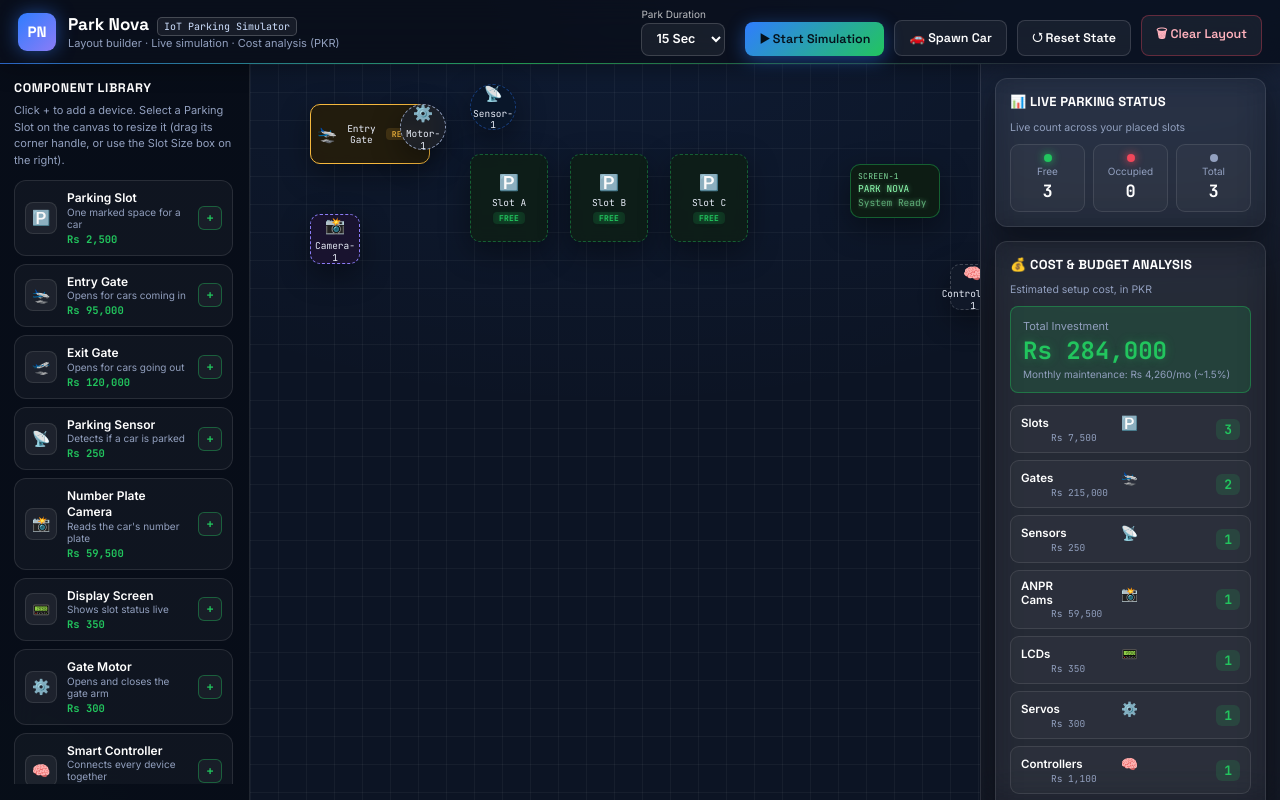
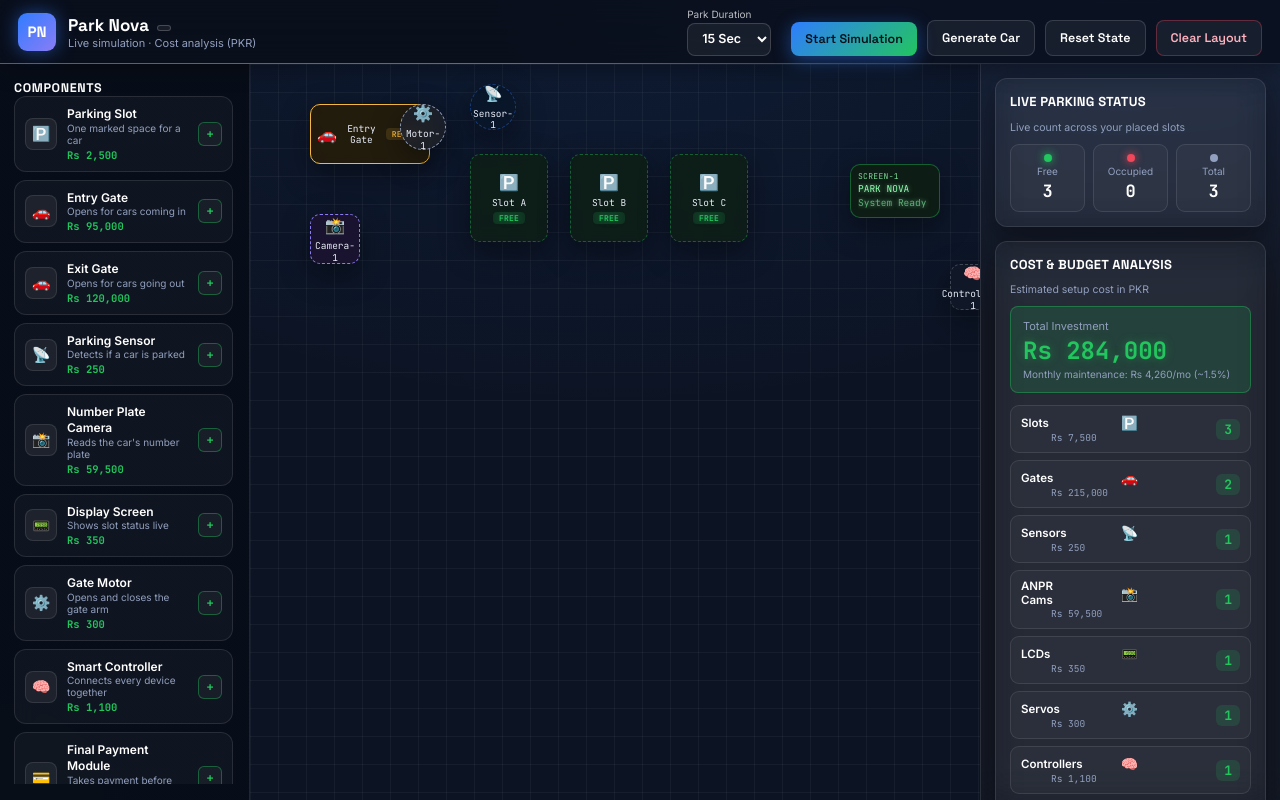
Before and after one commit to ibrarareeba22-sys/Park-Nova-Simulation, a plain HTML site: page simulation.html in a window 1280 px wide. Drawn offline with Linux system fonts and the light colour scheme.

Commit message:
Updated Simulation

```diff
--- a/script.js
+++ b/script.js
@@ -1,13 +1,9 @@
-/* =====================================================================
-   Park Nova — IoT Parking Simulator
-   script.js — vanilla JS, no frameworks. Pairs with index.html + style.css.
-   ===================================================================== */
-
-/* ---------- 1. Component catalogue (edit prices here anytime) ---------- */
+/* Park Nova — IoT Parking Simulator */
+/*  1. Component catalogue  */
 const COMPONENTS = [
   { type:'slot',        name:'Parking Slot',       desc:'One marked space for a car',     price:2500,   icon:'🅿️', w:78,  h:88,  group:'slots' },
-  { type:'entry-gate',  name:'Entry Gate',         desc:'Opens for cars coming in',        price:95000,  icon:'🛬', w:120, h:60,  group:'gates' },
-  { type:'exit-gate',   name:'Exit Gate',          desc:'Opens for cars going out',        price:120000, icon:'🛫', w:120, h:60,  group:'gates' },
+  { type:'entry-gate',  name:'Entry Gate',         desc:'Opens for cars coming in',        price:95000,  icon:'🚗', w:120, h:60,  group:'gates' },
+  { type:'exit-gate',   name:'Exit Gate',          desc:'Opens for cars going out',        price:120000, icon:'🚗', w:120, h:60,  group:'gates' },
   { type:'sensor',      name:'Parking Sensor',     desc:'Detects if a car is parked',      price:250,    icon:'📡', w:46,  h:46,  group:'sensors' },
   { type:'camera',      name:'Number Plate Camera', desc:'Reads the car\'s number plate',   price:59500,  icon:'📸', w:50,  h:50,  group:'cameras' },
   { type:'lcd',         name:'Display Screen',     desc:'Shows slot status live',          price:350,    icon:'📟', w:90,  h:54,  group:'lcds' },
@@ -19,24 +15,19 @@ const COMPONENTS = [
 /* runtime state */
 const canvas   = document.getElementById('canvas');
 const logList  = document.getElementById('logList');
-let placed     = [];      // {id, type, price, label, x, y, w, h, status, el}
+let placed     = [];
 let counter    = 0;
 let selectedId = null;
 let simTimer   = null;
 let simRunning = false;
-let lastEvent  = null;    // {slotLabel, status} — most recent slot change, drives the LCDs
+let lastEvent  = null;
 
-/* entry queue — cars wait in line, one at a time walks from entry gate to its slot */
+/* entry queue  */
 let spawnQueue = [];
 let entryBusy  = false;
 
-/* NEW: simulation "epoch" — Reset/Clear increments this. Every pending setTimeout
-   inside a car's journey checks the epoch before acting; agar Reset/Clear ho chuka
-   hai to purana pending step khud-ba-khud cancel ho jata hai aur state ko overwrite
-   nahi karta. Ye hi Reset State ke "kaam na karne" wale bug ki asal wajah thi. */
 let simEpoch = 0;
 
-/* Pakistani-style number plate generator, e.g. LEA-4521, ICT-0892 */
 const PLATE_PREFIXES = ['LEA','LEB','LED','LEF','LEZ','ICT','KHI','RIA','PES','GUJ'];
 function generatePlate(){
   const prefix = PLATE_PREFIXES[Math.floor(Math.random()*PLATE_PREFIXES.length)];
@@ -44,7 +35,7 @@ function generatePlate(){
   return `${prefix}-${digits}`;
 }
 
-/* ---------- 2. Build the library sidebar ---------- */
+/*2. Build the library sidebar */
 const libList = document.getElementById('libList');
 COMPONENTS.forEach(c => {
   const row = document.createElement('div');
@@ -61,7 +52,7 @@ COMPONENTS.forEach(c => {
   libList.appendChild(row);
 });
 
-/* ---------- 3. Adding a component to the canvas ---------- */
+/* 3. Adding a component to the canvas */
 function addComponent(type, x, y){
   const def = COMPONENTS.find(c => c.type === type);
   if(!def) return;
@@ -103,7 +94,6 @@ function addComponent(type, x, y){
   makeDraggable(el, item);
   el.querySelector('.p-del')?.addEventListener('click', (e)=>{ e.stopPropagation(); removeItem(item.id); });
 
-  // NEW: sirf Parking Slot ke liye ek resize handle wire karo (bottom-right corner square)
   if(type === 'slot'){
     const handle = el.querySelector('.resize-handle');
     if(handle) makeResizable(handle, item);
@@ -130,8 +120,6 @@ function buildInnerHTML(item, def){
   } else if(item.type === 'entry-gate' || item.type === 'exit-gate'){
     statusHTML = `<span class="p-status">READY</span>`;
   }
-  // resize-handle sirf slot type ke liye chahiye, magar isko yahan bina harm sabke liye
-  // add kar sakte hain kyunke CSS ise sirf .placed.slot.selected par hi dikhata hai.
   const resizeHandleHTML = (item.type === 'slot') ? `<div class="resize-handle" title="Drag to resize"></div>` : '';
   return `
     <button class="p-del">×</button>
@@ -154,13 +142,11 @@ function removeItem(id){
   log(`Removed <b>${item.label}</b>.`);
 }
 
-/* ---------- 4. Drag to move + click to select ---------- */
+/* 4. Drag to move + click to select */
 function makeDraggable(el, item){
   let dragging = false, startX=0, startY=0, origX=0, origY=0, moved=false;
 
   el.addEventListener('pointerdown', (e)=>{
-    // FIX: agar click delete (×) button ya resize handle par hua hai to
-    // is listener ko kuch bhi na karne dein — unke apne handlers chalne dein.
     if(e.target.closest('.p-del') || e.target.closest('.resize-handle')) return;
 
     dragging = true; moved = false;
@@ -185,7 +171,7 @@ function makeDraggable(el, item){
   });
 }
 
-/* ---------- 5. Component selection (highlight + slot-size panel) ---------- */
+/* 5. Component selection (highlight + slot-size panel) */
 function showSlotSizeCard(item){
   const sizeCard = document.getElementById('slotSizeCard');
   if(!sizeCard) return;
@@ -224,17 +210,15 @@ canvas.addEventListener('pointerdown', (e)=>{
   }
 });
 
-/* ---------- 5b. Slot width/height resize ---------- */
+/* Slot width/height resize */
 function resizeItem(id, w, h){
   const item = placed.find(p=>p.id===id);
   if(!item) return;
-  // safe minimum/maximum taake element ghayab ya screen se bahar na chala jaye
   item.w = Math.max(30, Math.min(400, Math.round(w)));
   item.h = Math.max(30, Math.min(400, Math.round(h)));
   item.el.style.width  = item.w+'px';
   item.el.style.height = item.h+'px';
 
-  // agar yehi item abhi select hai to sidebar ke number-inputs bhi live sync karein
   if(selectedId === id){
     const wInput = document.getElementById('slotWidthInput');
     const hInput = document.getElementById('slotHeightInput');
@@ -243,18 +227,15 @@ function resizeItem(id, w, h){
   }
 }
 
-/* NEW: canvas par slot ke corner wale chhote square ko drag karke resize karna —
-   ye sidebar inputs se bilkul independent tareeqa hai, isliye zyada reliable hai. */
 function makeResizable(handle, item){
   handle.addEventListener('pointerdown', (e)=>{
-    e.stopPropagation(); // taake ye event slot ko "move-drag" mode mein na le jaye
+    e.stopPropagation();
     e.preventDefault();
 
     const startX = e.clientX, startY = e.clientY;
     const startW = item.w, startH = item.h;
     handle.setPointerCapture(e.pointerId);
 
-    // select bhi kar dein taake sidebar card turant dikh jaye
     selectItem(item.id);
 
     function onMove(ev){
@@ -272,7 +253,6 @@ function makeResizable(handle, item){
   });
 }
 
-/* Sidebar ke number-inputs se bhi resize kar sakein (typing ke zariye exact px) */
 document.getElementById('slotWidthInput')?.addEventListener('input', (e)=>{
   if(!selectedId) return;
   const item = placed.find(p=>p.id===selectedId);
@@ -289,7 +269,7 @@ document.getElementById('slotHeightInput')?.addEventListener('input', (e)=>{
   if(!isNaN(val)) resizeItem(selectedId, item.w, val);
 });
 
-/* ---------- 6. Cost & Budget panel (CBA) ---------- */
+/* 6. Cost & Budget panel (CBA) */
 const GROUP_LABELS = { slots:'Slots', gates:'Gates', sensors:'Sensors', cameras:'ANPR Cams', lcds:'LCDs', servos:'Servos', controllers:'Controllers', payment:'Payment' };
 
 function updateCostPanel(){
@@ -347,7 +327,7 @@ function refreshAllLCDs(){
   });
 }
 
-/* ---------- 7. Live telemetry log ---------- */
+/* 7. Live telemetry log */
 function log(msg){
   if(!logList) return;
   const time = new Date().toLocaleTimeString();
@@ -358,15 +338,13 @@ function log(msg){
   while(logList.children.length > 40) logList.removeChild(logList.lastChild);
 }
 
-/* ---------- 8. Simulation ---------- */
-/* briefly flash a component (camera/sensor) so a "detecting" pulse is visible */
+/* 8. Simulation */
 function flashDetect(item, ms=900){
   if(!item) return;
   item.el.classList.add('detecting');
   setTimeout(()=> item.el.classList.remove('detecting'), ms);
 }
 
-/* pick the sensor/camera physically nearest a slot, so feedback lands on the right device */
 function nearestOfType(type, target){
   const candidates = placed.filter(p=>p.type===type);
   if(!candidates.length) return null;
@@ -377,11 +355,9 @@ function nearestOfType(type, target){
   });
 }
 
-/* Drives the car through the road lane instead of cutting diagonally across the
-   layout: down/up into the lane, along the lane to the target's x, then in to park. */
 function driveAlongLane(car, targetX, targetY, onDone){
-  const laneY = 465; // fixed row the car drives through instead of teleporting diagonally
-  const hop = 550;   // ms per hop
+  const laneY = 465;
+  const hop = 550;
   car.style.transition = `left ${hop}ms linear, top ${hop}ms linear`;
 
   car.style.top = laneY + 'px';
@@ -397,8 +373,6 @@ function driveAlongLane(car, targetX, targetY, onDone){
   }, hop);
 }
 
-/* Public entry point — sirf queue mein daalta hai, turant journey shuru nahi karta.
-   Isi wajah se ek waqt mein sirf ek hi car entry gate se slot ki taraf move karti hai. */
 function spawnCar(){
   spawnQueue.push(true);
   log(`🧾 Car added to queue. (Queue: ${spawnQueue.length})`);
@@ -413,8 +387,6 @@ function processSpawnQueue(){
   runSpawn(simEpoch);
 }
 
-/* Asal spawn logic. `startEpoch` capture kiya jata hai taake Reset/Clear ke baad
-   ye purani car apne pending steps mein state ko overwrite na kar sake. */
 function runSpawn(startEpoch){
   const entry  = placed.find(p=>p.type==='entry-gate');
   const exit   = placed.find(p=>p.type==='exit-gate');
@@ -457,7 +429,7 @@ function runSpawn(startEpoch){
   log(`📷 ANPR Camera detected plate <b>${plate}</b> at Entry Gate.`);
 
   setTimeout(()=>{
-    if(startEpoch !== simEpoch){ car.remove(); return; } // Reset/Clear ho chuka — yahin ruk jao
+    if(startEpoch !== simEpoch){ car.remove(); return; }
 
     log(`🔎 Plate ${plate} recognized → assigned to ${freeSlot.label} for ${durationLabel}. Barrier opening.`);
     if(entryBadge){ entryBadge.textContent = 'READY'; entryBadge.className = 'p-status'; }
@@ -479,7 +451,6 @@ function runSpawn(startEpoch){
 
       startCarCountdown(car, plate, durationSeconds, freeSlot);
 
-      // is car ne apni slot pakad li — ab entry lane free hai, agli car ko release karo
       entryBusy = false;
       processSpawnQueue();
 
@@ -539,8 +510,6 @@ function runSpawn(startEpoch){
     });
   }, 700);
 }
-
-/* Live mm:ss countdown shown above the parked car — turns red in the last 3 seconds. */
 function startCarCountdown(car, plate, totalSeconds, slotItem){
   let remaining = totalSeconds;
   const carBadge = document.getElementById(`timer-${plate}`);
@@ -586,8 +555,6 @@ document.getElementById('btnStart').addEventListener('click', (e)=>{
 });
 
 document.getElementById('btnReset').addEventListener('click', ()=>{
-  // FIX: epoch badhane se koi bhi purani "in-flight" car ka pending setTimeout
-  // ab kuch nahi karega — is se slots turant aur permanently free rehte hain.
   simEpoch++;
 
   clearInterval(simTimer); simRunning = false;
@@ -603,7 +570,6 @@ document.getElementById('btnReset').addEventListener('click', ()=>{
     if(timerEl){ timerEl.textContent=''; timerEl.classList.remove('showing','ending'); }
   });
 
-  // gates ko bhi READY par wapas le aayein
   placed.filter(p=>p.type==='entry-gate' || p.type==='exit-gate').forEach(p=>{
     const badge = p.el.querySelector('.p-status');
     if(badge){ badge.textContent='READY'; badge.className='p-status'; }
@@ -618,7 +584,7 @@ document.getElementById('btnReset').addEventListener('click', ()=>{
 });
 
 document.getElementById('btnClear').addEventListener('click', ()=>{
-  simEpoch++; // yahan bhi cancel karo taake koi bhi purani journey ke callbacks harm na karein
+  simEpoch++;
 
   clearInterval(simTimer); simRunning = false;
   document.getElementById('btnStart').textContent = '▶ Start Simulation';
@@ -634,7 +600,7 @@ document.getElementById('btnClear').addEventListener('click', ()=>{
   log('🗑 Layout cleared.');
 });
 
-/* ---------- 9. Starter demo layout (so the page is never empty) ---------- */
+/* 9. Starter demo layout */
 function initDemo(){
   addComponent('entry-gate', 60, 40);
   addComponent('exit-gate', 1180, 40);
--- a/simulation.html
+++ b/simulation.html
@@ -1,26 +1,24 @@
 <!DOCTYPE html>
-<html lang="ur">
+<html lang="en">
 <head>
 <meta charset="UTF-8">
 <meta name="viewport" content="width=device-width, initial-scale=1.0">
-<title>Park Nova — IoT Parking Simulator</title>
+<title>Park Nova </title>
 <link rel="preconnect" href="https://fonts.googleapis.com">
 <link href="https://fonts.googleapis.com/css2?family=Space+Grotesk:wght@500;600;700&family=JetBrains+Mono:wght@400;500;700&family=Inter:wght@400;500;600&display=swap" rel="stylesheet">
 <link rel="stylesheet" href="style.css">
-
 </head>
 <body>
-
 <header class="topbar">
   <div class="brand">
     <div class="brand-mark">PN</div>
     <div class="brand-text">
-      <h1>Park Nova <span class="tag">IoT Parking Simulator</span></h1>
-      <p>Layout builder · Live simulation · Cost analysis (PKR)</p>
+      <h1>Park Nova <span class="tag"></span></h1>
+      <p>Live simulation · Cost analysis (PKR)</p>
     </div>
   </div>
   <div class="topbar-actions">
-    <!-- "SYSTEM STARTING" status pill hata diya gaya hai (user request) -->
+   <!-- SYSTEM STARTING -->
     <div class="duration-picker">
       <span>Park Duration</span>
       <select id="durationSelect">
@@ -30,32 +28,26 @@
         <option value="25">25 Sec</option>
       </select>
     </div>
-    <button id="btnStart" class="btn btn-accent">▶ Start Simulation</button>
-    <button id="btnSpawn" class="btn btn-ghost">🚗 Spawn Car</button>
-    <button id="btnReset" class="btn btn-ghost">↺ Reset State</button>
-    <button id="btnClear" class="btn btn-danger-ghost">🗑 Clear Layout</button>
+    <button id="btnStart" class="btn btn-accent"> Start Simulation</button>
+    <button id="btnSpawn" class="btn btn-ghost"> Generate Car</button>
+    <button id="btnReset" class="btn btn-ghost"> Reset State</button>
+    <button id="btnClear" class="btn btn-danger-ghost"> Clear Layout</button>
   </div>
 </header>
-
 <main class="layout">
-
   <!-- LEFT: component library -->
   <aside class="panel lib">
-    <h2>Component Library</h2>
-    <p class="hint">Click + to add a device. Select a Parking Slot on the canvas to resize it (drag its corner handle, or use the Slot Size box on the right).</p>
+    <h2> Components </h2>
     <div id="libList" class="lib-list"></div>
   </aside>
-
   <!-- CENTER: canvas -->
   <section class="canvas-wrap">
     <div id="canvas" class="canvas"></div>
   </section>
-
   <!-- RIGHT: cost analysis -->
   <aside class="panel side">
-
     <div class="card slot-size-card" id="slotSizeCard" style="display:none;">
-      <h2>📐 Slot Size</h2>
+      <h2> Slot Size</h2>
       <p class="card-sub">Selected slot: <b id="slotSizeName">—</b></p>
       <div class="slot-size-controls">
         <label>Width (px)
@@ -65,18 +57,15 @@
           <input type="number" id="slotHeightInput" min="30" max="400" step="2">
         </label>
       </div>
-      <p class="card-sub" style="margin-top:8px;">Tip: you can also drag the small square on the slot's corner directly on the canvas.</p>
     </div>
-
     <div class="card status-card">
-      <h2>📊 Live Parking Status</h2>
+      <h2> Live Parking Status</h2>
       <p class="card-sub">Live count across your placed slots</p>
       <div class="status-row-grid" id="statusRowGrid"></div>
     </div>
-
     <div class="card cost-card">
-      <h2>💰 Cost &amp; Budget Analysis</h2>
-      <p class="card-sub">Estimated setup cost, in PKR</p>
+      <h2> Cost &amp; Budget Analysis</h2>
+      <p class="card-sub">Estimated setup cost in PKR</p>
       <div class="total-box">
         <span>Total Investment</span>
         <strong id="totalCost">Rs 0</strong>
@@ -84,12 +73,8 @@
       </div>
       <div class="stat-grid" id="statGrid"></div>
     </div>
-
   </aside>
-
 </main>
-
 <script src="script.js"></script>
-
 </body>
 </html>
```
Also changed, not shown: style.css (+8 -13 lines).
